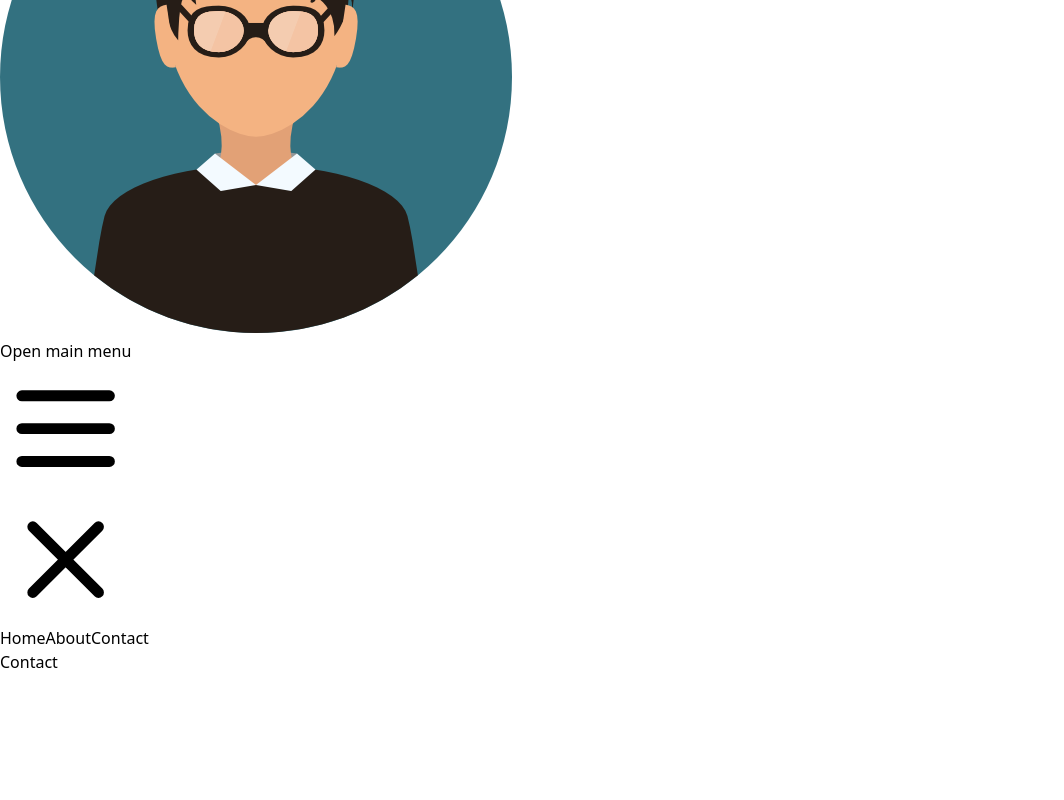
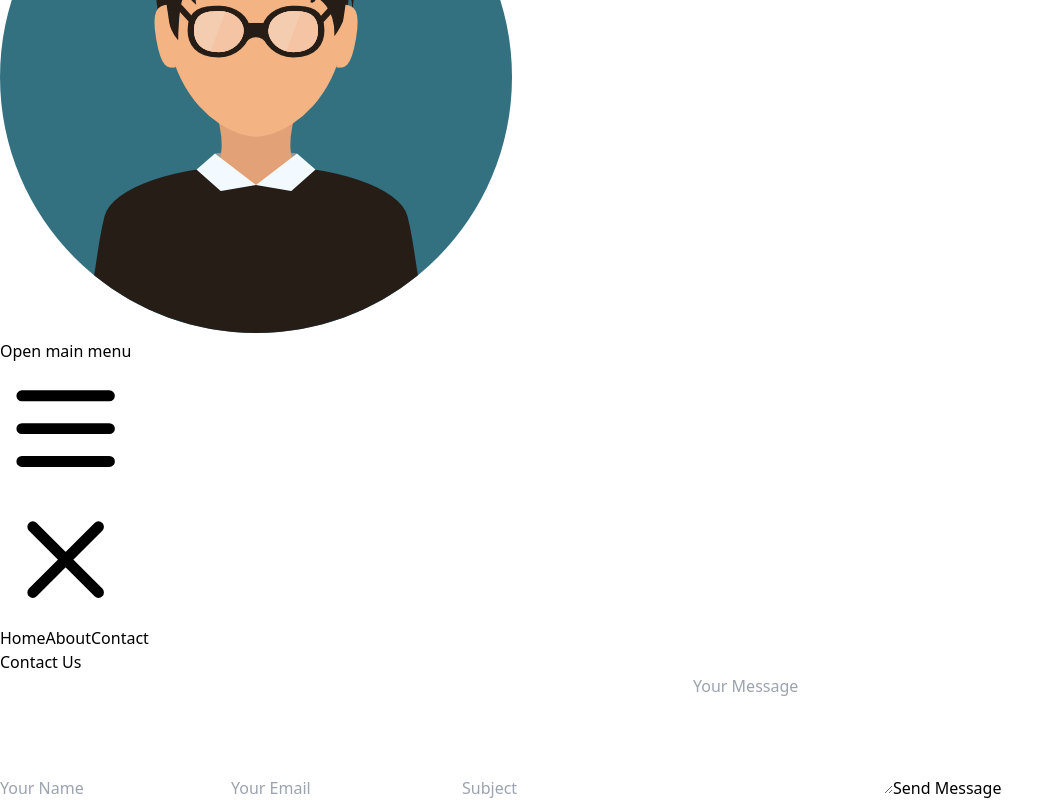
Before and after one commit to vishwas23a/CodeCom-frontend, a React (Vite) app: page /Navbar/Contact in a window 1280 px wide. Shown: the part 763-1563 px from the top of the page, without its empty margins (0-1064 px from the left). Before the commit the page ends 1437 px from the top, so only its background shows below. Built offline with nearby package versions, Linux system fonts and the light colour scheme.

Commit message:
Added about and contact pages and removed task section

```diff
--- a/src/components/About.jsx
+++ b/src/components/About.jsx
@@ -1,11 +1,56 @@
-import React from 'react'
+import React from 'react';
 
-function About() {
+const About = () => {
   return (
-    <div>
-      <h1>About Us</h1>
+    <div className="bg-gray-100 py-12 px-6">
+      <div className="max-w-4xl mx-auto text-center">
+        <h1 className="text-4xl font-bold text-blue-600 mb-4">About CodeCom</h1>
+        <p className="text-lg text-gray-700 mb-6">
+          CodeCom is more than just a platform—it's a growing community for developers, students,
+          and tech enthusiasts to connect, collaborate, and grow together.
+        </p>
+      </div>
+
+      <div className="max-w-5xl mx-auto grid grid-cols-1 md:grid-cols-2 gap-10 mt-10">
+        <div className="bg-white p-6 rounded-lg shadow-md">
+          <h2 className="text-2xl font-semibold text-blue-500 mb-2">👥 Join or Create Communities</h2>
+          <p className="text-gray-700">
+            Whether you're into frontend, backend, AI, or just starting out—CodeCom lets you find
+            like-minded learners and pros. Or kick off your own community around a topic you love.
+          </p>
+        </div>
+
+        <div className="bg-white p-6 rounded-lg shadow-md">
+          <h2 className="text-2xl font-semibold text-blue-500 mb-2">💬 Chat & Collaborate</h2>
+          <p className="text-gray-700">
+            Dive into real-time discussions, ask questions, share resources, or just vibe with
+            your squad. CodeCom keeps the dev convo flowing 24/7.
+          </p>
+        </div>
+
+        <div className="bg-white p-6 rounded-lg shadow-md">
+          <h2 className="text-2xl font-semibold text-blue-500 mb-2">🧠 Learn by Doing</h2>
+          <p className="text-gray-700">
+            Coding is better together. Use our collaborative coding environment to practice, build,
+            or debug with others—live.
+          </p>
+        </div>
+
+        <div className="bg-white p-6 rounded-lg shadow-md">
+          <h2 className="text-2xl font-semibold text-blue-500 mb-2">🌍 Built for All Skill Levels</h2>
+          <p className="text-gray-700">
+            From total beginners to code wizards—CodeCom welcomes everyone. Learn from others, share
+            your journey, and level up together.
+          </p>
+        </div>
+      </div>
+
+      <div className="text-center mt-12">
+        <p className="text-gray-600">Let’s build, learn, and grow—together.</p>
+        <h3 className="text-xl font-semibold text-blue-600 mt-2">Welcome to CodeCom 💻✨</h3>
+      </div>
     </div>
-  )
-}
+  );
+};
 
-export default About
+export default About;
--- a/src/components/Contact.jsx
+++ b/src/components/Contact.jsx
@@ -1,12 +1,91 @@
-import React from 'react'
+// import React from 'react'
 
-function Contact() {
+// function Contact() {
+//   return (
+//     <div>
+//         <h1>Contact</h1>
+
+//     </div>
+//   )
+// }
+
+// export default Contact
+
+
+
+import React, { useState } from 'react';
+
+const Contact = () => {
+  const [formData, setFormData] = useState({
+    name: '',
+    email: '',
+    subject: '',
+    message: '',
+  });
+
+  const handleChange = (e) => {
+    setFormData({ ...formData, [e.target.name]: e.target.value });
+  };
+
+  const handleSubmit = (e) => {
+    e.preventDefault();
+    alert('Message sent!');
+    setFormData({
+      name: '',
+      email: '',
+      subject: '',
+      message: '',
+    });
+  };
+
   return (
-    <div>
-        <h1>Contact</h1>
+    <div className="max-w-2xl mx-auto mt-10 p-6 bg-white shadow-md rounded-lg">
+      <h2 className="text-2xl font-semibold mb-6 text-center">Contact Us</h2>
+      <form onSubmit={handleSubmit} className="space-y-4">
+        <input
+          type="text"
+          name="name"
+          placeholder="Your Name"
+          value={formData.name}
+          onChange={handleChange}
+          required
+          className="w-full px-4 py-2 border rounded-md focus:outline-none focus:ring-2 focus:ring-blue-400"
+        />
+        <input
+          type="email"
+          name="email"
+          placeholder="Your Email"
+          value={formData.email}
+          onChange={handleChange}
+          required
+          className="w-full px-4 py-2 border rounded-md focus:outline-none focus:ring-2 focus:ring-blue-400"
+        />
+        <input
+          type="text"
+          name="subject"
+          placeholder="Subject"
+          value={formData.subject}
+          onChange={handleChange}
+          className="w-full px-4 py-2 border rounded-md focus:outline-none focus:ring-2 focus:ring-blue-400"
+        />
+        <textarea
+          name="message"
+          placeholder="Your Message"
+          rows="5"
+          value={formData.message}
+          onChange={handleChange}
+          required
+          className="w-full px-4 py-2 border rounded-md focus:outline-none focus:ring-2 focus:ring-blue-400"
+        />
+        <button
+          type="submit"
+          className="w-full bg-blue-600 text-white py-2 px-4 rounded-md hover:bg-blue-700 transition"
+        >
+          Send Message
+        </button>
+      </form>
+    </div>
+  );
+};
 
-    </div>
-  )
-}
-
-export default Contact
+export default Contact;
--- a/src/components/community/CommunityPage.jsx
+++ b/src/components/community/CommunityPage.jsx
@@ -198,12 +198,7 @@ function CommunityPage() {
             >
               Chat
             </li>
-            <li
-              onClick={() => setVisible("task")}
-              className="cursor-pointer border border-zinc-300 w-full text-center p-2 hover:bg-gray-50"
-            >
-              Daily Task
-            </li>
+
             <li
               onClick={() => setVisible("code")}
               className="cursor-pointer border border-zinc-300 w-full text-center p-2 hover:bg-gray-50"
@@ -219,9 +214,7 @@ function CommunityPage() {
               <Chat community={community}/>
 
               </div>
-            ) : visible === "task" ? (
-              <div>Task</div>
-            ) : visible === "code" ? (
+            )  : visible === "code" ? (
               <div><CodeTogether community={community}/></div>
             ) : (
               <div className="flex w-full h-[60vh] justify-center items-center">
```
